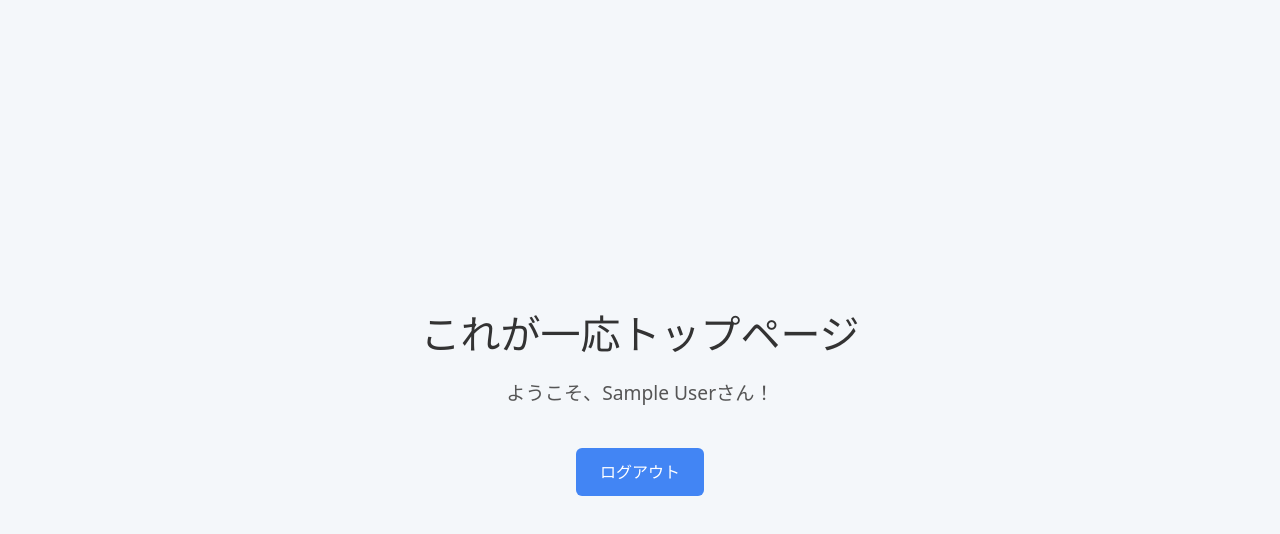
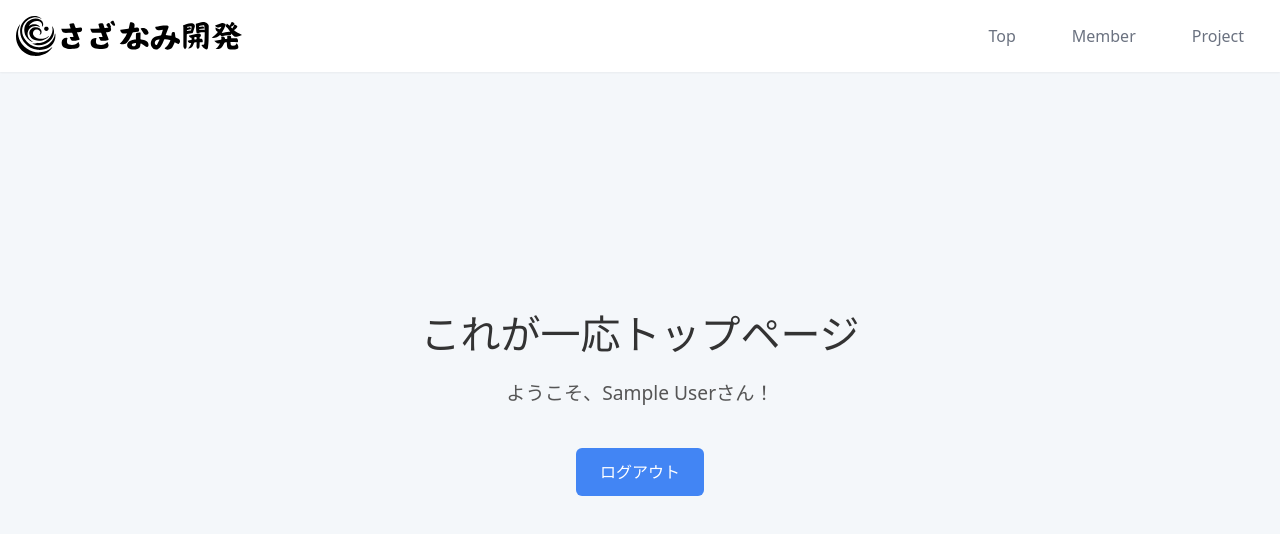
Before and after one commit to yussy15/sazanami, a Next.js app: page /top in a window 1280 px wide. Shown: the top 534 px of the page. Built offline with nearby package versions, Linux system fonts and the light colour scheme; no server answers; sample sign-in values are in the browser's storage.

Commit message:
ヘッダーのパス名など修正

```diff
--- a/src/components/header.tsx
+++ b/src/app/components/Header.tsx
@@ -1,3 +1,5 @@
+"use client";
+
 import Link from "next/link";
 
 const Header = () => {
--- a/src/app/top/page.tsx
+++ b/src/app/top/page.tsx
@@ -1,11 +1,14 @@
-"use client";
+// app/top/page.tsx
+
+"use client";  // クライアントサイドコンポーネントにするため
 
 import { signOut, useSession } from "next-auth/react";
 import { useRouter } from "next/navigation";
 import { useEffect } from "react";
 import styles from "../../styles/top.module.css";
+import Header from "../components/Header";  // Headerコンポーネントをインポート
 
-export default function top() {
+const Top: React.FC = () => {
   const { data: session, status } = useSession();
   const router = useRouter();
 
@@ -27,9 +30,12 @@ export default function top() {
 
   return (
     <div className={styles.container}>
+      <Header />  {/* ここでHeaderコンポーネントを表示 */}
       <h1 className={styles.title}>これが一応トップページ</h1>
       <h3 className={styles.subtitle}>ようこそ、{session?.user?.name}さん！</h3>
       <button onClick={handleSignOut} className={styles.button}>ログアウト</button>
     </div>
   );
-}
+};
+
+export default Top;
```
